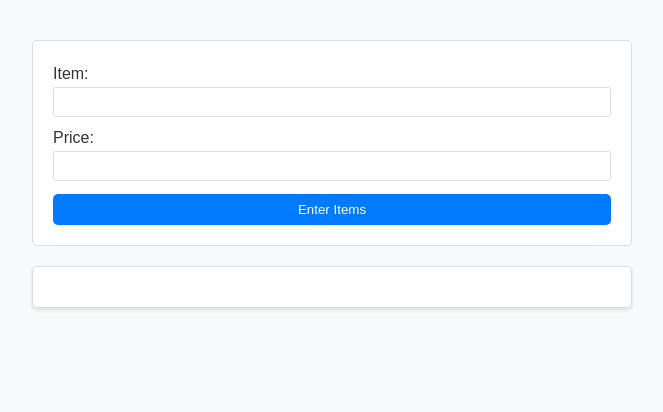
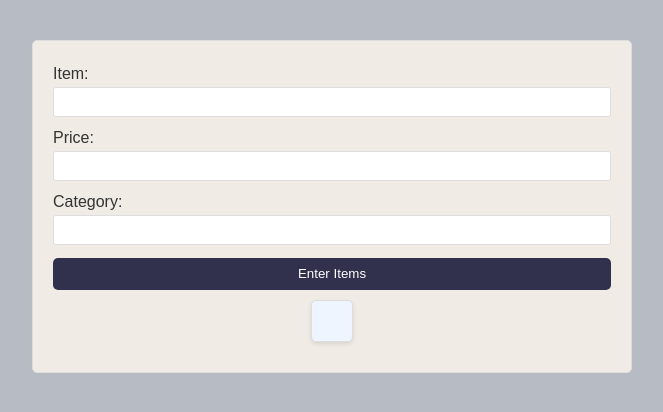
Before and after one commit to silvamha/shopping-list-v2.0, a plain HTML site: page index.html in a window 1280 px wide. Shown: the whole page, without its empty margins (308-971 px from the left). Drawn offline with Linux system fonts and the light colour scheme; no server answers.

Commit message:
Update styles and add category input field

```diff
--- a/css/styles.css
+++ b/css/styles.css
@@ -6,7 +6,7 @@
 
 body {
     font-family: 'Arial', sans-serif;
-    background-color: #f8f9fa;
+    background-color: #B6BBC4;
     color: #333;
     line-height: 1.6;
     padding: 1.25em;
@@ -19,7 +19,7 @@ body {
     margin: 1.25em auto;
     border: 0.0625em solid #ddd;
     padding: 1.25em;
-    background: #fff;
+    background: #F0ECE5;
     border-radius: 5px;
     box-shadow: 0 .125 .25em rgba(0, 0, 0, 0.1);
 }
@@ -29,15 +29,13 @@ body {
     max-width: 600px;
     max-height: 400px; /* Add your desired maximum height here */
     overflow: auto; /* This will add scroll bars if the content exceeds the max height */
-    margin: auto;
+    margin: .625em auto;
     border:0.0625em solid #ddd; /* Corrected the border property */
     padding: 1.25em;
-    background: #fff;
+    background: #EEF5FF;
     border-radius: 5px;
     box-shadow: 0 .125em .25em rgba(0, 0, 0, 0.1);
 }
-
-
 
 .list-item-container {
     display: flex;
@@ -68,7 +66,7 @@ body {
 }
 
 button {
-    background: #007bff;
+    background: #31304D;
     color: #fff;
     border: none;
     padding: 0.625em 1.25em;
@@ -142,6 +140,5 @@ button:disabled {
 
     .number-of-items-input {
       width: 10%;
-      background-color: red;
     }
 }
--- a/index.html
+++ b/index.html
@@ -41,6 +41,16 @@ File Path: /c:/Users/silva/OneDrive/Desktop/Projects/Frontend Path/Projects/Shop
         >
         <input type="number" class="input-price-el" id="input-price-el" />
       </div>
+<!-- Add Category -->
+      <div class="item-category-container">
+        <label
+          for="input-category-el"
+          class="input-category-label"
+          id="input-category-label"
+          >Category:</label
+        >
+        <input type="text" class="input-category-el" id="input-category-el" />
+
       <button class="enter-items" id="enter-items">Enter Items</button>
     </div>
 
--- a/index.js
+++ b/index.js
@@ -73,23 +73,25 @@ btnEl.addEventListener("click", function () {
   const inputElValue = inputEl.value.trim();
   const inputFixedPriceElValue = inputFixedPriceEl.value.trim();
 
-  // Only proceed if both fields have values
-  if (inputElValue && inputFixedPriceElValue) {
-    createElements(inputElValue, inputFixedPriceElValue); // Create list elements
+  // Only proceed if all fields have values
+  if (inputElValue && inputFixedPriceElValue && inputCategoryElValue) {
+    createElements(inputElValue, inputFixedPriceElValue, undefined, 0, false, 1, inputCategoryElValue);
 
     const newItem = {
       item: inputElValue,
       fixedPrice: inputFixedPriceElValue,
+      category: inputCategoryElValue, // New field for category
       actualPrice: 0, // Initialize with a default value
       numberOfItems: 0, // Initialize with a default value
       isPurchased: false, // Default is not purchased
-    };
+    }
 
     // GPT suggestion*******
     // When you create a new item and push it to the database:
     push(dbRef, newItem).then((snapshot) => {
       const uniqueKey = snapshot.key; // This is the unique identifier generated by Firebase
       // Store this uniqueKey in your item object or set it as a data-id attribute on your HTML element
+
     });
 
     // Clear input fields after adding the item
@@ -117,7 +119,8 @@ const createElements = (
   uniqueKey,
   actualPrice,
   isPurchased,
-  numberOfItems
+  numberOfItems,
+  category
 ) => {
   // Create a new div to hold the item details
   const itemContainer = document.createElement("div");
@@ -131,10 +134,10 @@ const createElements = (
   listItem.setAttribute("data-id", uniqueKey);
   listItem.disabled = isPurchased;
 
-    // Ensure fixedPriceValue, actualPrice, and numberOfItems are correctly parsed as numbers
-    fixedPriceValue = parseFloat(fixedPriceValue) || 0;
-    actualPrice = parseFloat(actualPrice) || 0;
-    numberOfItems = parseInt(numberOfItems, 10) || 1;
+  // Ensure fixedPriceValue, actualPrice, and numberOfItems are correctly parsed as numbers
+  fixedPriceValue = parseFloat(fixedPriceValue) || 0;
+  actualPrice = parseFloat(actualPrice) || 0;
+  numberOfItems = parseInt(numberOfItems, 10) || 1;
 
   // Input for displaying the fixed price
   const fixedPriceDisplay = document.createElement("input");
@@ -168,6 +171,11 @@ const createElements = (
   numberOfItemsInput.value = numberOfItems || 1;
   numberOfItemsInput.disabled = isPurchased;
 
+  // Create a label or div for the category
+  const categoryLabel = document.createElement("div");
+  categoryLabel.className = "category-label";
+  categoryLabel.textContent = category;
+
   // Event listeners for updating Firebase on changes
   actualPriceInput.addEventListener("change", (event) => {
     event.stopPropagation();
@@ -175,7 +183,7 @@ const createElements = (
     updateItemInFirebase(uniqueKey, { actualPrice: updatedPrice });
   });
 
-    // Event listener for when the number of items is updated
+  // Event listener for when the number of items is updated
   numberOfItemsInput.addEventListener("change", (event) => {
     event.stopPropagation(); // Stop the event from bubbling up the DOM tree
 
@@ -183,8 +191,12 @@ const createElements = (
     const updatedNumberOfItems = parseInt(event.target.value, 10) || 1;
 
     // Calculate the new total fixed and actual prices
-    const updatedTotalFixedPrice = (fixedPriceValue * updatedNumberOfItems).toFixed(2);
-    const updatedTotalActualPrice = (actualPrice * updatedNumberOfItems).toFixed(2);
+    const updatedTotalFixedPrice = (
+      fixedPriceValue * updatedNumberOfItems
+    ).toFixed(2);
+    const updatedTotalActualPrice = (
+      actualPrice * updatedNumberOfItems
+    ).toFixed(2);
 
     // Update the DOM elements with the new values
     fixedPriceDisplay.value = updatedTotalFixedPrice;
@@ -200,12 +212,11 @@ const createElements = (
     update(itemRef, {
       fixedPrice: updatedTotalFixedPrice,
       actualPrice: updatedTotalActualPrice,
-      numberOfItems: updatedNumberOfItems
+      numberOfItems: updatedNumberOfItems,
     }).catch((error) => {
       console.error("Error updating in Firebase", error);
     });
   });
-
 
   isPurchasedCheckbox.addEventListener("change", (event) => {
     event.stopPropagation();
@@ -226,6 +237,9 @@ const createElements = (
 
   // Append the item container to the main list container in the DOM
   listContainerDIV.appendChild(itemContainer);
+
+   // Append the category label to the item container
+   itemContainer.appendChild(categoryLabel);
 };
 
 // Helper function to update an item in Firebase
```
